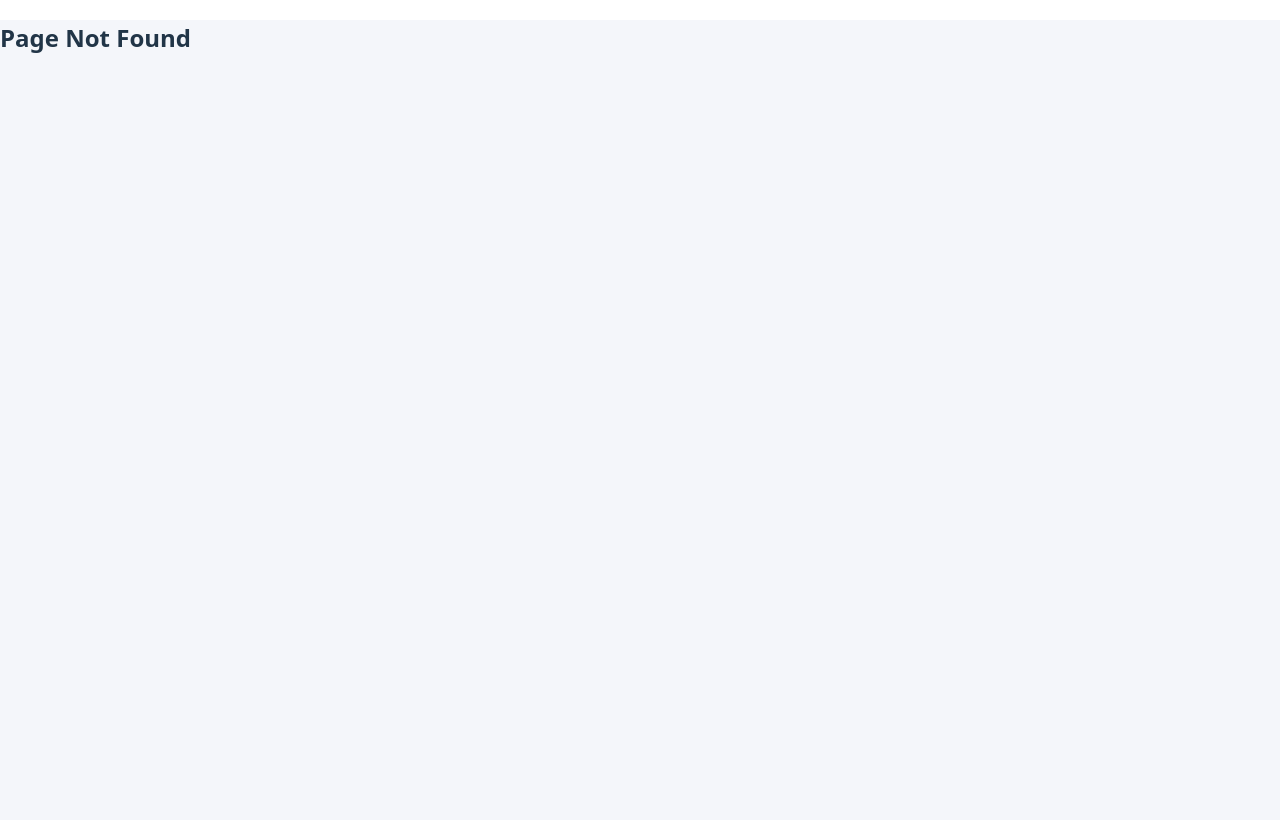
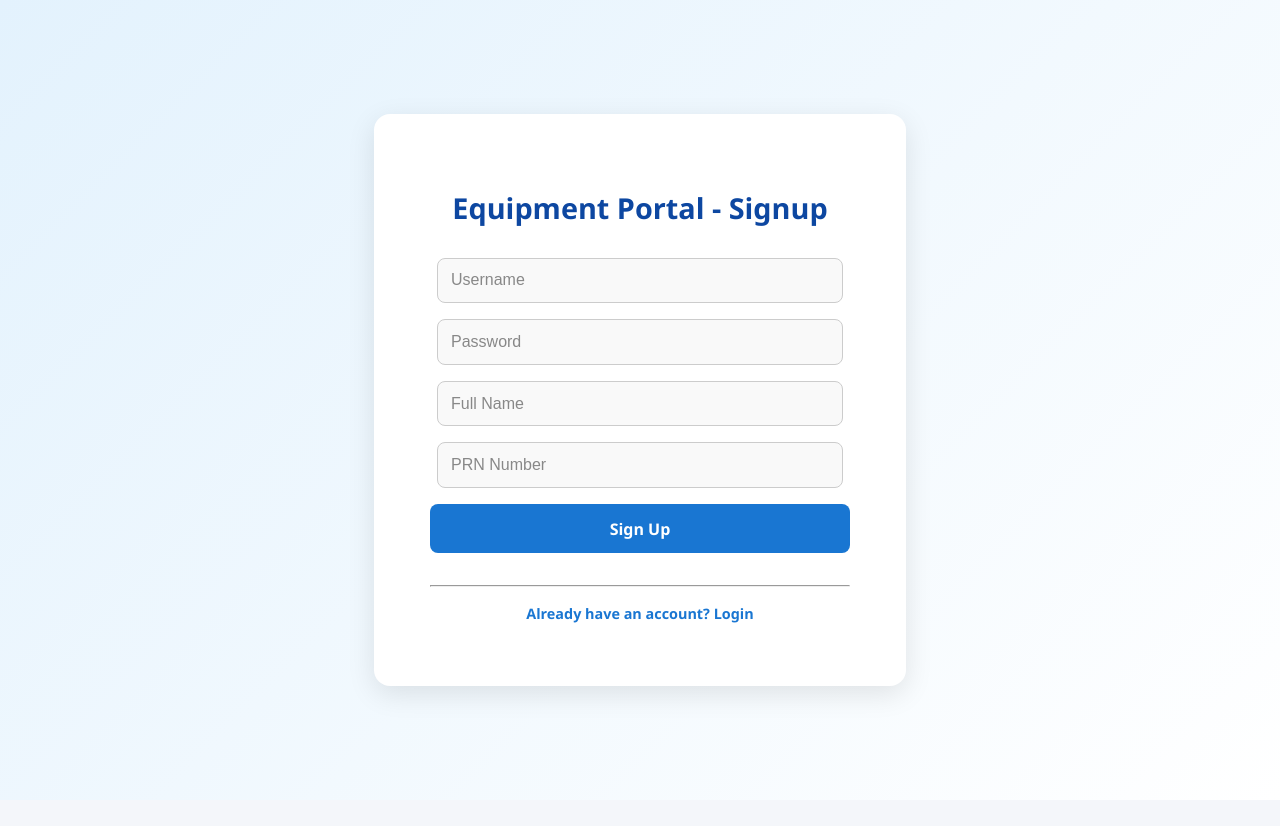
Before and after one commit to Bits-vaishnavi/equipment_react_project, a React (Vite) app in the folder equipment-react-app/: page /signup in a window 1280 px wide. Before the commit this address had no page. Shown: the top 838 px of the page. Built offline with nearby package versions, Linux system fonts and the light colour scheme.

Commit message:
added sign up page

```diff
--- a/equipment-react-app/src/EquipmentRequest.css
+++ b/equipment-react-app/src/EquipmentRequest.css
@@ -1,5 +1,6 @@
 .request-page {
   max-width: 1000px;
+  min-height: calc(100vh - 118px);
   margin: 40px auto;
   background: #fff;
   padding: 25px 30px;
@@ -13,12 +14,23 @@
 }
 
 .request-page input[type="text"] {
-  width: 100%;
-  padding: 10px 12px;
+  width: 90%;
   margin-bottom: 20px;
-  border: 1px solid #ccc;
   border-radius: 6px;
   font-size: 1rem;
+  flex: 1;
+  padding: 10px 14px;
+  border: 1px solid #cbd5e1;
+  background: #fff;
+  color: #222;
+  transition: all 0.2s ease;
+  box-shadow: 0 2px 4px rgba(0,0,0,0.05);
+}
+
+.request-page input:focus {
+  border-color: #004aad;
+  box-shadow: 0 0 0 3px rgba(0, 74, 173, 0.15);
+  outline: none;
 }
 
 .equipment-table {
--- a/equipment-react-app/src/Home.jsx
+++ b/equipment-react-app/src/Home.jsx
@@ -1,7 +1,7 @@
 import React, { useEffect, useState } from "react";
 import "./Home.css";
 
-export default function Home({ token, user }) {
+export default function Home({ token , user}) {
   const [equipment, setEquipment] = useState([]);
   const [search, setSearch] = useState("");
   const [loading, setLoading] = useState(true);
--- a/equipment-react-app/src/InventoryManagement.jsx
+++ b/equipment-react-app/src/InventoryManagement.jsx
@@ -2,13 +2,14 @@ import React, { useEffect, useState } from "react";
 import EquipmentForm from "./EquipmentForm";
 import "./InventoryManagement.css";
 
-export default function InventoryManagement({ token }) {
+export default function InventoryManagement({}) {
   const [items, setItems] = useState([]);
   const [editing, setEditing] = useState(null);
   const [showForm, setShowForm] = useState(false);
   const [categories, setCategories] = useState([]);
   const [deleteItem, setDeleteItem] = useState(null);
   const [showDeleteConfirm, setShowDeleteConfirm] = useState(false);
+  const token = localStorage.getItem("token");
   const BASE_URL = "http://localhost:3001";
 
   useEffect(() => {
@@ -48,7 +49,7 @@ export default function InventoryManagement({ token }) {
         `${BASE_URL}/api/equipment/${deleteItem.equipment_id}`,
         {
           method: "DELETE",
-          headers: { Authorization: `Bearer ${localStorage.getItem("token")}` },
+          headers: { Authorization: `Bearer ${token}` },
         }
       );
       if (res.ok) {
--- a/equipment-react-app/src/Login.css
+++ b/equipment-react-app/src/Login.css
@@ -45,7 +45,7 @@
 }
 
 .login-form input {
-  width: 100%;
+  width: 90%;
   padding: 0.8rem;
   margin-bottom: 1rem;
   border-radius: 8px;
@@ -108,3 +108,14 @@
     max-width: 90%;
   }
 }
+
+.signup-link {
+  color: #1976d2;
+  cursor: pointer;
+  font-size: 0.9rem;
+  font-weight: 600;
+}
+
+.signup-link:hover {
+  text-decoration: underline;
+}
--- a/equipment-react-app/src/Login.jsx
+++ b/equipment-react-app/src/Login.jsx
@@ -48,7 +48,7 @@ function Login() {
     <div className="login-page">
       <div className="login-card">
         <h2>Equipment Portal</h2>
-        <p className="subtitle">Login to manage equipment and requests</p>
+        <br />
 
         <form onSubmit={handleSubmit} className="login-form">
           <input
@@ -71,10 +71,10 @@ function Login() {
 
           <button type="submit">Login</button>
         </form>
-
+        <br />
+        <hr />
         <p className="note">
-          Tip: Create an admin or student via{" "}
-          <code>/api/auth/signup</code> before login.
+          <span className="signup-link" onClick={() => navigate("/signup")}>Sign up </span>
         </p>
       </div>
     </div>
--- /dev/null
+++ b/equipment-react-app/src/Signup.jsx
@@ -0,0 +1,97 @@
+import { useState } from "react";
+import { useNavigate } from "react-router-dom";
+import "./Login.css";
+
+function Signup() {
+    const [username, setUsername] = useState("");
+    const [password, setPassword] = useState("");
+    const [fullName, setFullName] = useState("");
+    const [prnNumber, setPrnNumber] = useState("");
+    const [error, setError] = useState("");
+    const [success, setSuccess] = useState("");
+    const navigate = useNavigate();
+
+    const handleSignup = async (e) => {
+        e.preventDefault();
+        setError("");
+        setSuccess("");
+
+        try {
+            const response = await fetch("http://localhost:3001/api/auth/signup", {
+                method: "POST",
+                headers: { "Content-Type": "application/json" },
+                body: JSON.stringify({ username, password, full_name: fullName, prn_number: prnNumber }),
+            });
+
+
+            const data = await response.json();
+
+            if (response.ok) {
+                setSuccess("Signup successful! Redirecting to login...");
+                setTimeout(() => {
+                    navigate("/login");
+                }, 1500);
+            } else {
+                setError(data.message || "Signup failed. Please try again.");
+            }
+        } catch (err) {
+            console.error("Signup error:", err);
+            setError("Server error. Please try again later.");
+        }
+    };
+
+    return (
+        <div className="login-page">
+            <div className="login-card">
+                <h2>Equipment Portal - Signup</h2>
+                <br />
+
+                <form onSubmit={handleSignup} className="login-form">
+                    <input
+                        type="text"
+                        placeholder="Username"
+                        value={username}
+                        onChange={(e) => setUsername(e.target.value)}
+                        required
+                    />
+
+                    <input
+                        type="password"
+                        placeholder="Password"
+                        value={password}
+                        onChange={(e) => setPassword(e.target.value)}
+                        required
+                    />
+
+                    <input
+                        type="text"
+                        placeholder="Full Name"
+                        value={fullName}
+                        onChange={(e) => setFullName(e.target.value)}
+                        required
+                    />
+
+                    <input
+                        type="text"
+                        placeholder="PRN Number"
+                        value={prnNumber}
+                        onChange={(e) => setPrnNumber(e.target.value)}
+                        required
+                    />
+
+                    {error && <p className="error-msg">{error}</p>}
+                    {success && <p className="success-msg">{success}</p>}
+
+                    <button type="submit">Sign Up</button>
+                </form>
+                <br />
+                <hr />
+                <p className="note">
+                    <span className="signup-link" onClick={() => navigate("/login")}>Already have an account? Login</span>
+                </p>
+            </div>
+        </div>
+    );
+}
+
+export default Signup;
--- a/equipment-react-app/src/index.css
+++ b/equipment-react-app/src/index.css
@@ -23,7 +23,9 @@ a:hover {
 }
 
 html, body, #root {
-  height: 100%;
+  min-height: 100vh;
+  padding-bottom: 2%;
+  box-sizing: border-box;
 }
 
 body {
--- a/equipment-react-app/src/main.jsx
+++ b/equipment-react-app/src/main.jsx
@@ -4,6 +4,7 @@ import { BrowserRouter, Routes, Route, Navigate } from "react-router-dom";
 import "./index.css";
 
 import Login from "./Login.jsx";
+import Signup from "./Signup.jsx";
 import Home from "./Home.jsx";
 import EquipmentRequest from "./EquipmentRequest.jsx";
 import MyRequests from "./MyRequestsPage.jsx";
@@ -14,6 +15,7 @@ import Nav from "./Nav.jsx";
 function ProtectedRoute({ children, allowedRoles }) {
   const token = localStorage.getItem("token");
   const role = localStorage.getItem("userRole");
+  const username = localStorage.getItem("username");
 
   if (!token) return <Navigate to="/login" replace />;
   if (allowedRoles && !allowedRoles.includes(role)) {
@@ -50,6 +52,7 @@ function Main() {
         {/* Default route redirects to login */}
         <Route path="/" element={<Navigate to="/login" />} />
         <Route path="/login" element={<Login />} />
+        <Route path="/signup" element={<Signup />} />
 
         {/* Student Home */}
         <Route
@@ -104,7 +107,7 @@ function Main() {
           element={
             <ProtectedRoute allowedRoles={["admin"]}>
               <Layout>
-                <InventoryManagement token={localStorage.getItem("token")} />
+                <InventoryManagement />
               </Layout>
             </ProtectedRoute>
           }
```
